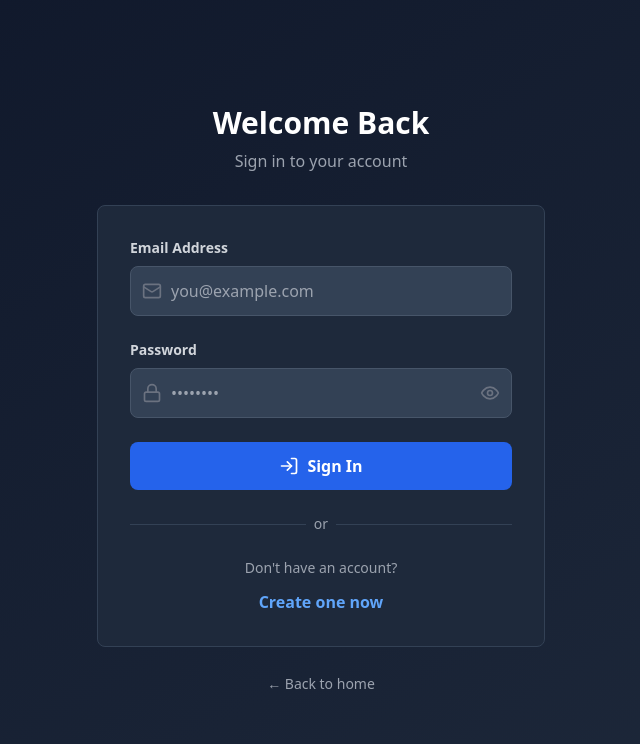
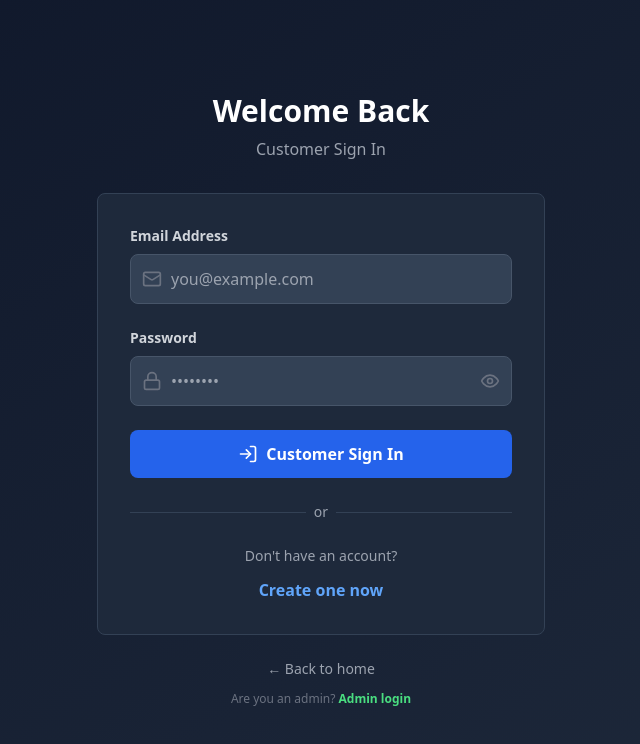
Before and after one commit to stichandlilo03-design/Dropshipping, a Next.js app: page /customer/login in a window 1280 px wide. Shown: the top 744 px of the page, without its empty margins (319-959 px from the left). Built offline with nearby package versions, Linux system fonts and the light colour scheme.

Commit message:
Update page.jsx

```diff
--- a/app/customer/login/page.jsx
+++ b/app/customer/login/page.jsx
@@ -29,7 +29,7 @@ function LoginContent() {
 
     const customerData = localStorage.getItem('customer');
     if (customerData) {
-      console.log('[Login] Already logged in, redirecting...');
+      console.log('[Login] Already logged in as customer, redirecting...');
       if (isCheckout) {
         router.push('/checkout');
       } else {
@@ -52,7 +52,7 @@ function LoginContent() {
         const items = cartData.items || [];
 
         if (items.length > 0) {
-          console.log('[Login] Cart synced from Firestore:', items);
+          console.log('[Login] Syncing cart from Firestore:', items);
           localStorage.setItem('cart', JSON.stringify(items));
           return items;
         } else {
@@ -81,6 +81,7 @@ function LoginContent() {
       setLoading(true);
       setError('');
 
+      console.log('[Login] ===== CUSTOMER LOGIN STARTED =====');
       console.log('[Login] Attempting login with:', email);
 
       // Sign in with Firebase
@@ -89,59 +90,37 @@ function LoginContent() {
 
       console.log('[Login] User signed in:', user.uid);
 
+      // ✅ STEP 1: CHECK IF USER IS IN CUSTOMERS COLLECTION
+      console.log('[Login] Step 1: Checking if user is in customers collection...');
+      const customerRef = doc(db, 'customers', user.uid);
+      const customerSnap = await getDoc(customerRef);
+
+      if (!customerSnap.exists()) {
+        console.error('[Login] ❌ User NOT found in customers collection - this is an admin account!');
+        setError('❌ This account is registered as an ADMIN, not a customer.\n\nPlease use the admin login page.');
+        setLoading(false);
+        return;
+      }
+
+      console.log('[Login] ✅ User confirmed in customers collection');
+
       // Get user token
       const token = await user.getIdToken();
+      console.log('[Login] Token obtained');
 
-      console.log('[Login] Token obtained, fetching profile from API...');
-
-      // ✅ FETCH FROM API
-      const apiResponse = await fetch('/api/customers/profile', {
-        method: 'GET',
-        headers: {
-          'Authorization': `Bearer ${token}`,
-          'X-User-ID': user.uid,
-          'Content-Type': 'application/json',
-        },
-      });
-
-      let customerData = null;
-
-      if (apiResponse.ok) {
-        customerData = await apiResponse.json();
-        console.log('[Login] ✅ API returned customer data:', customerData);
-      } else {
-        console.log('[Login] ⚠️ API returned error, checking Firestore directly...');
-
-        // Fallback: Get from Firestore directly
-        const customerRef = doc(db, 'customers', user.uid);
-        const customerSnap = await getDoc(customerRef);
-
-        if (customerSnap.exists()) {
-          customerData = customerSnap.data();
-          console.log('[Login] ✅ Got customer from Firestore:', customerData);
-        } else {
-          customerData = {
-            id: user.uid,
-            email: user.email,
-            firstName: 'Customer',
-            lastName: '',
-            phone: '',
-          };
-          console.log('[Login] ⚠️ Customer not found, using defaults');
-        }
-      }
+      // ✅ STEP 2: GET CUSTOMER DATA
+      let customerData = customerSnap.data();
+      console.log('[Login] Step 2: Customer data from Firestore:', customerData);
 
       // Ensure email is always set
       if (!customerData.email || customerData.email === '') {
         customerData.email = user.email;
       }
 
-      console.log('[Login] Final customer data before saving:', customerData);
+      console.log('[Login] Step 3: Final customer data:', customerData);
 
-      // Update Firestore with complete data
+      // ✅ STEP 3: UPDATE FIRESTORE WITH COMPLETE DATA
       try {
-        const customerRef = doc(db, 'customers', user.uid);
-
         const dataToSet = {
           id: user.uid,
           uid: user.uid,
@@ -153,8 +132,7 @@ function LoginContent() {
         };
 
         // Only add createdAt if new
-        const existingSnap = await getDoc(customerRef);
-        if (!existingSnap.exists()) {
+        if (!customerSnap.exists()) {
           dataToSet.createdAt = new Date().toISOString();
           dataToSet.wishlist = [];
         }
@@ -165,7 +143,14 @@ function LoginContent() {
         console.error('[Login] Firestore error:', firestoreError);
       }
 
-      // Save to localStorage
+      // ✅ STEP 4: CLEAR ADMIN DATA FIRST
+      console.log('[Login] Step 4: Clearing admin data...');
+      localStorage.removeItem('admin');
+      localStorage.removeItem('adminToken');
+      console.log('[Login] ✅ Admin data cleared');
+
+      // ✅ STEP 5: SET CUSTOMER DATA IN LOCALSTORAGE
+      console.log('[Login] Step 5: Setting customer data in localStorage...');
       const customer = {
         id: user.uid,
         email: customerData.email || user.email,
@@ -176,25 +161,27 @@ function LoginContent() {
 
       localStorage.setItem('customer', JSON.stringify(customer));
       localStorage.setItem('customerToken', token);
+      console.log('[Login] ✅ Customer data saved to localStorage:', customer);
 
-      console.log('[Login] ✅ Saved to localStorage:', customer);
-
-      // Sync cart
-      console.log('[Login] Syncing cart from Firestore...');
+      // ✅ STEP 6: SYNC CART
+      console.log('[Login] Step 6: Syncing cart from Firestore...');
       await syncCartFromFirestore(user.uid);
+      console.log('[Login] ✅ Cart synced');
 
       setLoading(false);
 
-      // Redirect
+      // ✅ STEP 7: REDIRECT
       if (isCheckout) {
-        console.log('[Login] Redirecting to checkout...');
+        console.log('[Login] ✅ Redirecting to checkout...');
         router.push('/checkout');
       } else {
-        console.log('[Login] Redirecting to account...');
+        console.log('[Login] ✅ Redirecting to customer account...');
         router.push('/customer/account');
       }
+
+      console.log('[Login] ===== CUSTOMER LOGIN COMPLETE =====');
     } catch (err) {
-      console.error('[Login] Error:', err);
+      console.error('[Login] ❌ Error:', err);
       setLoading(false);
 
       if (err.code === 'auth/user-not-found') {
@@ -227,7 +214,7 @@ function LoginContent() {
       <div className="w-full max-w-md">
         <div className="text-center mb-8">
           <h1 className="text-3xl font-bold text-white mb-2">Welcome Back</h1>
-          <p className="text-gray-400">Sign in to your account</p>
+          <p className="text-gray-400">Customer Sign In</p>
           {isCheckout && (
             <p className="text-sm text-blue-400 mt-2">📦 Complete your checkout</p>
           )}
@@ -237,7 +224,7 @@ function LoginContent() {
           {error && (
             <div className="bg-red-900/30 border border-red-500/50 rounded-lg p-4 mb-6 flex gap-3">
               <AlertCircle size={20} className="text-red-400 flex-shrink-0 mt-0.5" />
-              <p className="text-red-200 text-sm">{error}</p>
+              <p className="text-red-200 text-sm whitespace-pre-line">{error}</p>
             </div>
           )}
 
@@ -304,7 +291,7 @@ function LoginContent() {
               ) : (
                 <>
                   <LogIn size={20} />
-                  Sign In
+                  Customer Sign In
                 </>
               )}
             </button>
@@ -330,10 +317,16 @@ function LoginContent() {
           </div>
         </div>
 
-        <div className="text-center mt-6">
-          <Link href="/" className="text-gray-400 hover:text-white text-sm transition">
+        <div className="text-center mt-6 space-y-3">
+          <Link href="/" className="block text-gray-400 hover:text-white text-sm transition">
             ← Back to home
           </Link>
+          <p className="text-xs text-gray-500">
+            Are you an admin?{' '}
+            <Link href="/admin/login" className="text-green-400 hover:text-green-300 font-semibold">
+              Admin login
+            </Link>
+          </p>
         </div>
       </div>
     </div>
```
